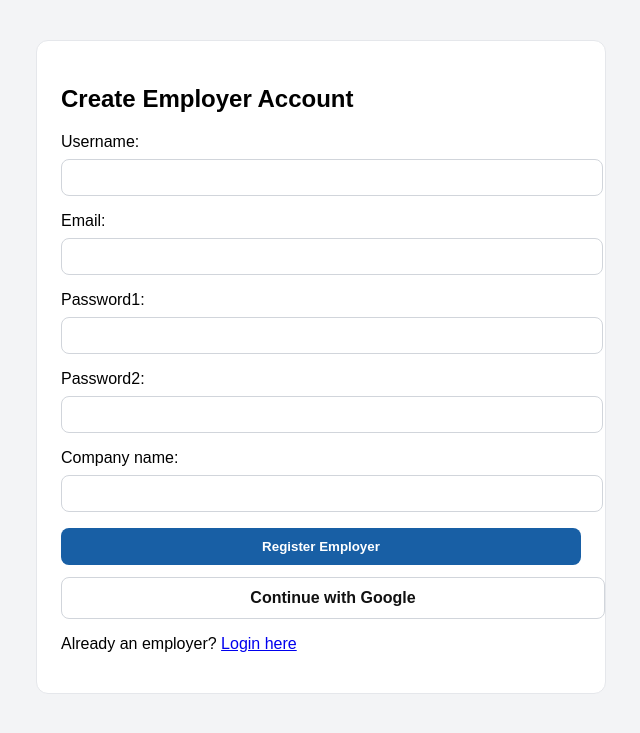
After one commit to CPE3C-cruz-romer/Job-Aggregator-Website, a Django app: page /employers/register/ in a window 1280 px wide. The commit adds this page. Shown: the top 733 px of the page, without its empty margins (319-959 px from the left). Run offline with Django 5.2, Linux system fonts and the light colour scheme.

Commit message:
new register and login for employer
with opening account or gmail with database no homepage for them paayos nalang

```diff
--- a/elective_project/jobs/admin.py
+++ b/elective_project/jobs/admin.py
@@ -1,6 +1,8 @@
 from django.contrib import admin
-from .models import Job, SavedJob, Application
+from .models import Application, EmployerJob, EmployerProfile, Job, SavedJob
 
 admin.site.register(Job)
 admin.site.register(SavedJob)
 admin.site.register(Application)
+admin.site.register(EmployerProfile)
+admin.site.register(EmployerJob)
--- /dev/null
+++ b/elective_project/jobs/forms.py
@@ -0,0 +1,52 @@
+from django import forms
+from django.contrib.auth.models import User
+
+from .models import EmployerJob
+
+
+class EmployerRegistrationForm(forms.Form):
+    username = forms.CharField(max_length=150)
+    email = forms.EmailField()
+    password1 = forms.CharField(widget=forms.PasswordInput)
+    password2 = forms.CharField(widget=forms.PasswordInput)
+    company_name = forms.CharField(max_length=200)
+
+    def clean_username(self):
+        username = self.cleaned_data["username"].strip()
+        if User.objects.filter(username=username).exists():
+            raise forms.ValidationError("Username is already taken.")
+        return username
+
+    def clean_email(self):
+        email = self.cleaned_data["email"].strip().lower()
+        if User.objects.filter(email__iexact=email).exists():
+            raise forms.ValidationError("Email is already registered.")
+        return email
+
+    def clean(self):
+        cleaned_data = super().clean()
+        password1 = cleaned_data.get("password1")
+        password2 = cleaned_data.get("password2")
+        if password1 and password2 and password1 != password2:
+            self.add_error("password2", "Passwords do not match.")
+        return cleaned_data
+
+
+class EmployerJobForm(forms.ModelForm):
+    class Meta:
+        model = EmployerJob
+        fields = [
+            "title",
+            "description",
+            "location",
+            "contact_number",
+            "contact_email",
+            "work_details",
+            "requirements",
+            "is_priority",
+        ]
+        widgets = {
+            "description": forms.Textarea(attrs={"rows": 3}),
+            "work_details": forms.Textarea(attrs={"rows": 3}),
+            "requirements": forms.Textarea(attrs={"rows": 3}),
+        }
--- /dev/null
+++ b/elective_project/jobs/templates/jobs/employer_register.html
@@ -0,0 +1,30 @@
+<!DOCTYPE html>
+<html>
+<head>
+    <meta name="viewport" content="width=device-width, initial-scale=1.0">
+    <title>Employer Register - Job Aggregator</title>
+    <style>
+        body { font-family: Arial, sans-serif; margin: 0; background: #f3f4f6; }
+        .wrap { max-width: 520px; margin: 40px auto; background: #fff; border: 1px solid #e5e7eb; border-radius: 12px; padding: 24px; }
+        input { width: 100%; padding: 10px; border: 1px solid #d1d5db; border-radius: 8px; margin-top: 8px; }
+        button, .google { width: 100%; margin-top: 12px; padding: 11px; border-radius: 8px; font-weight: 700; text-decoration: none; text-align: center; display: block; }
+        button { border: none; background: #185FA5; color: white; }
+        .google { border: 1px solid #d1d5db; color: #111; }
+        .errorlist { color: #b91c1c; }
+    </style>
+</head>
+<body>
+    <main class="wrap">
+        <h2>Create Employer Account</h2>
+        <form method="post">
+            {% csrf_token %}
+            {{ form.as_p }}
+            <button type="submit">Register Employer</button>
+        </form>
+        {% if google_oauth_enabled %}
+            <a class="google" href="/auth/google/?next=/employers/dashboard/">Continue with Google</a>
+        {% endif %}
+        <p>Already an employer? <a href="/employers/login/">Login here</a></p>
+    </main>
+</body>
+</html>
--- a/elective_project/jobs/templates/jobs/home.html
+++ b/elective_project/jobs/templates/jobs/home.html
@@ -402,6 +402,7 @@
             <a class="brand" href="/">Job <span>Aggregator</span></a>
             <nav class="nav">
                 <a href="/about/">Meet the Team</a>
+                <a href="/employers/login/">Employer Login</a>
             </nav>
         </div>
     </header>
@@ -415,6 +416,7 @@
             <div class="hero-actions">
                 <a class="btn btn-primary" href="/login/">Login</a>
                 <a class="btn btn-outline" href="/register/">Register</a>
+                <a class="btn btn-outline" href="/employers/register/">Employer Register</a>
             </div>
         </div>
     </section>
--- a/elective_project/jobs/urls.py
+++ b/elective_project/jobs/urls.py
@@ -1,6 +1,24 @@
 from django.urls import path
-from .views import job_list, job_detail, toggle_save_job, saved_jobs, job_with_match, match_user_skills, match_resume_skills, refresh_jobs, home_page, about_page
-from .views import register, user_login, user_logout, google_login_start, google_login_callback
+from .views import (
+    about_page,
+    employer_dashboard,
+    employer_login,
+    employer_register,
+    google_login_callback,
+    google_login_start,
+    home_page,
+    job_detail,
+    job_list,
+    job_with_match,
+    match_resume_skills,
+    match_user_skills,
+    refresh_jobs,
+    register,
+    saved_jobs,
+    toggle_save_job,
+    user_login,
+    user_logout,
+)
 
 urlpatterns = [
     path('jobs/', job_list),
@@ -19,4 +37,7 @@ urlpatterns = [
     path('auth/google/', google_login_start, name='google_login_start'),
     path('auth/google/callback/', google_login_callback, name='google_login_callback'),
     path('logout/', user_logout, name='logout'),  # ✅ ADD name
+    path('employers/register/', employer_register, name='employer_register'),
+    path('employers/login/', employer_login, name='employer_login'),
+    path('employers/dashboard/', employer_dashboard, name='employer_dashboard'),
 ]
--- a/elective_project/jobs/views.py
+++ b/elective_project/jobs/views.py
@@ -15,7 +15,8 @@ import re
 from rest_framework.decorators import api_view
 from rest_framework.response import Response
 
-from .models import Job, UserProfile, SavedJob
+from .forms import EmployerJobForm, EmployerRegistrationForm
+from .models import EmployerJob, EmployerProfile, Job, UserProfile, SavedJob
 from .serializers import JobSerializer
 from .ai import match_skills, extract_skills_from_resume
 
@@ -274,6 +275,8 @@ def user_login(request):
 def google_login_start(request):
     if not GOOGLE_OAUTH_ENABLED:
         return redirect('/login/?google_error=missing-config')
+    next_url = request.GET.get("next", "/dashboard/").strip() or "/dashboard/"
+    request.session["google_oauth_next"] = next_url
     auth_params = {
         "client_id": GOOGLE_OAUTH_CLIENT_ID,
         "redirect_uri": GOOGLE_OAUTH_REDIRECT_URI,
@@ -346,7 +349,16 @@ def google_login_callback(request):
         )
 
     auth_login(request, user, backend='django.contrib.auth.backends.ModelBackend')
-    return redirect('/dashboard/')
+    next_url = request.session.pop("google_oauth_next", "/dashboard/")
+    return redirect(next_url)
+
+
+def _ensure_employer_profile(user):
+    defaults = {
+        "company_name": user.email.split("@")[0].strip().title() if user.email else user.username,
+    }
+    profile, _created = EmployerProfile.objects.get_or_create(user=user, defaults=defaults)
+    return profile
 
 # 🔹 HOME PAGE
 def home_page(request):
@@ -370,6 +382,70 @@ def register(request):
     return render(request, 'jobs/register.html', {
         'form': form,
         'google_oauth_enabled': GOOGLE_OAUTH_ENABLED,
+    })
+
+
+def employer_register(request):
+    if request.method == "POST":
+        form = EmployerRegistrationForm(request.POST)
+        if form.is_valid():
+            user = User.objects.create_user(
+                username=form.cleaned_data["username"],
+                email=form.cleaned_data["email"],
+                password=form.cleaned_data["password1"],
+            )
+            EmployerProfile.objects.create(
+                user=user,
+                company_name=form.cleaned_data["company_name"],
+            )
+            auth_login(request, user, backend='django.contrib.auth.backends.ModelBackend')
+            return redirect('/employers/dashboard/')
+    else:
+        form = EmployerRegistrationForm()
+
+    return render(request, 'jobs/employer_register.html', {
+        'form': form,
+        'google_oauth_enabled': GOOGLE_OAUTH_ENABLED,
+    })
+
+
+def employer_login(request):
+    error = ""
+    if request.method == "POST":
+        username = request.POST.get("username", "").strip()
+        password = request.POST.get("password", "").strip()
+        user = authenticate(request, username=username, password=password)
+        if user is None:
+            error = "Invalid username or password."
+        else:
+            _ensure_employer_profile(user)
+            auth_login(request, user)
+            return redirect("/employers/dashboard/")
+
+    return render(request, "jobs/employer_login.html", {
+        "error": error,
+        "google_oauth_enabled": GOOGLE_OAUTH_ENABLED,
+    })
+
+
+@login_required
+def employer_dashboard(request):
+    profile = _ensure_employer_profile(request.user)
+    if request.method == "POST":
+        form = EmployerJobForm(request.POST)
+        if form.is_valid():
+            employer_job = form.save(commit=False)
+            employer_job.employer = profile
+            employer_job.save()
+            return redirect("/employers/dashboard/")
+    else:
+        form = EmployerJobForm()
+
+    jobs = EmployerJob.objects.filter(employer=profile)
+    return render(request, "jobs/employer_dashboard.html", {
+        "form": form,
+        "jobs": jobs,
+        "profile": profile,
     })
 
 
```
Also changed, not shown: elective_project/jobs/models.py (+29 -0 lines), elective_project/jobs/templates/jobs/employer_dashboard.html (added, +49 -0 lines), elective_project/jobs/templates/jobs/employer_login.html (added, +32 -0 lines), elective_project/db.sqlite3, elective_project/jobs/migrations/0004_employerprofile_employerjob.py (added).
